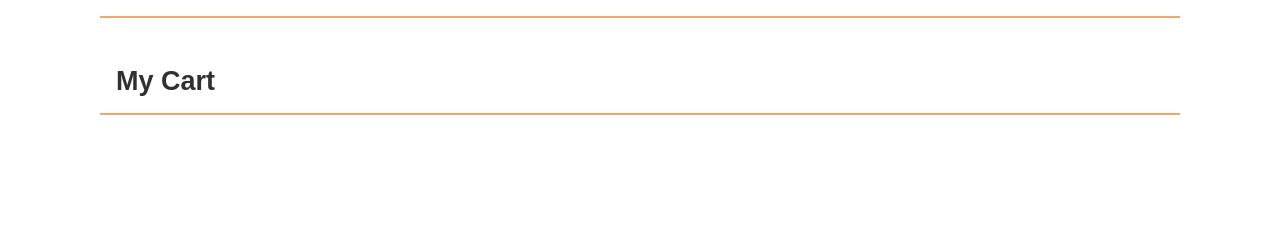
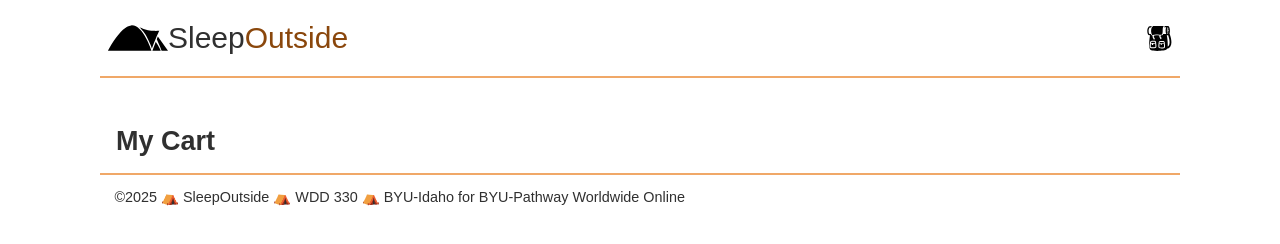
Before and after one commit to djukes-byupathway/sleep-outside, a website built with Vite: page src/cart/index.html in a window 1280 px wide. Built offline with nearby package versions, Linux system fonts and the light colour scheme; files whose address does not match are found by name.

Commit message:
updated utils loadHeaderFooter function

```diff
--- a/src/js/utils.mjs
+++ b/src/js/utils.mjs
@@ -58,8 +58,8 @@ export async function loadHeaderFooter() {
   const headerTemplate = await loadTemplate("../partials/header.html");
   const footerTemplate = await loadTemplate("../partials/footer.html")
 
-  const headerElement = document.querySelector("#main-Header");
-  const footerElement = document.querySelector("#main-Footer");
+  const headerElement = document.querySelector("#main-header");
+  const footerElement = document.querySelector("#main-footer");
 
   renderWithTemplate(headerTemplate, headerElement);
   renderWithTemplate(footerTemplate, footerElement);
```
Also changed, not shown: src/cart/index.html (+2 -0 lines).
